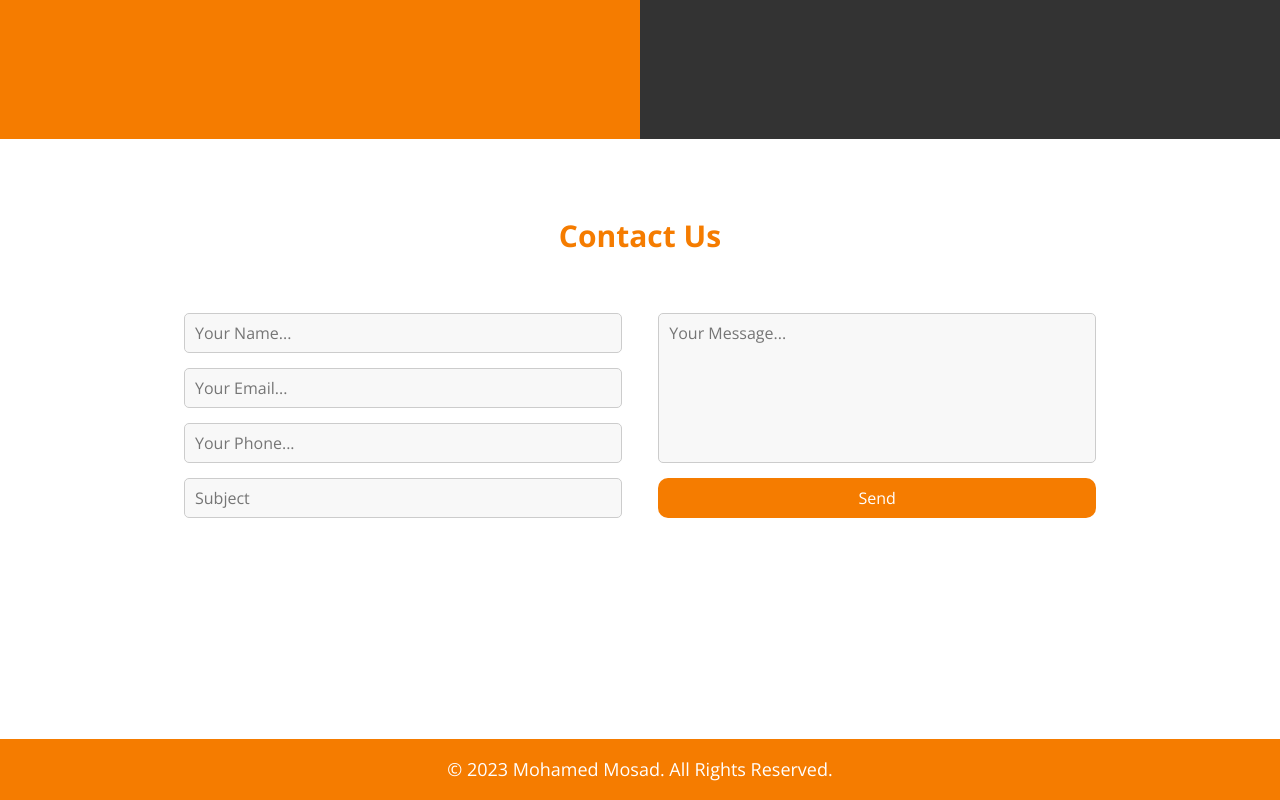
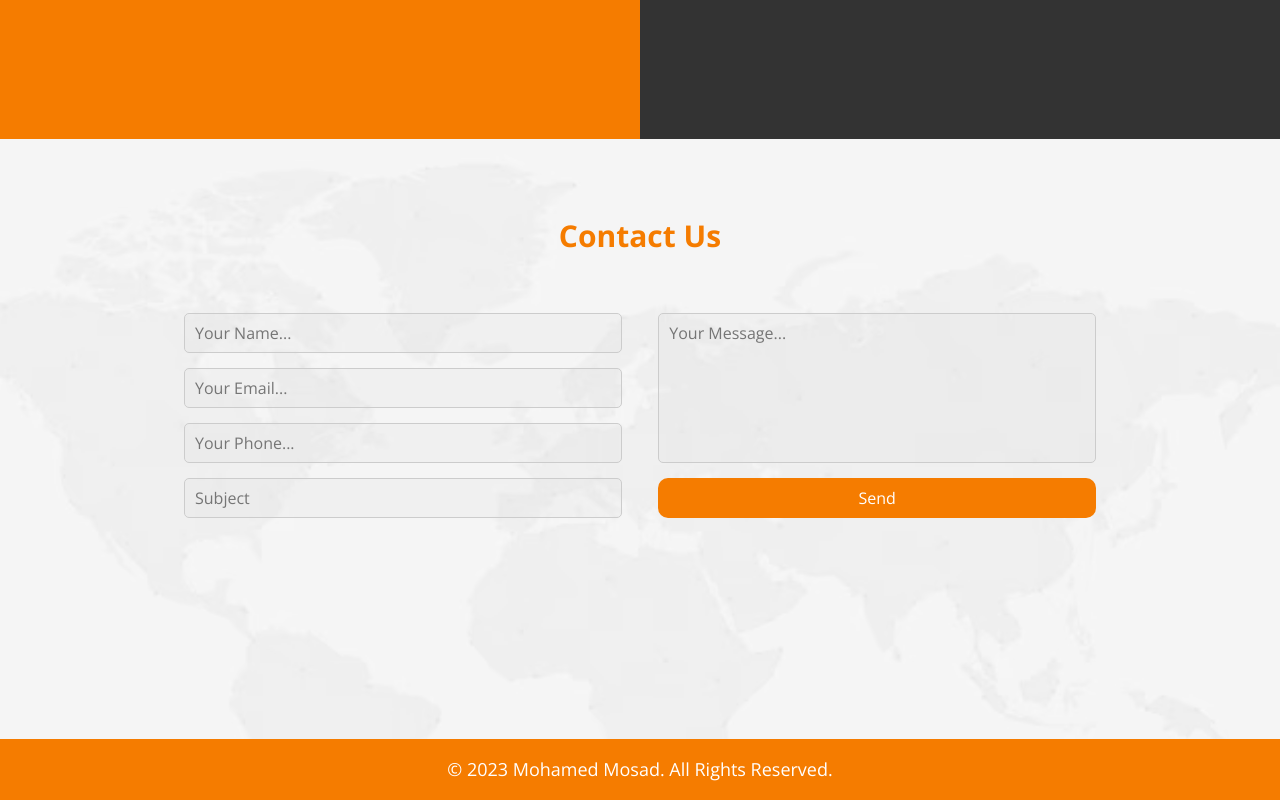
Before and after one commit to Mohamed-Mosad1/Special-Design, a plain HTML site: page index.html in a window 1280 px wide. Shown: the part 5091-5891 px from the top of the page. Drawn offline with nearby package versions, Linux system fonts and the light colour scheme.

Commit message:
contact bg fix

```diff
--- a/css/style.css
+++ b/css/style.css
@@ -676,7 +676,7 @@ body {
 
 .contact {
   min-height: 600px;
-  background-image: url("./img/worldwide-connection-gray-background-illustration-vector_53876-76827.avif");
+  background-image: url("../img/worldwide-connection-gray-background-illustration-vector_53876-76827.avif");
   background-size: cover;
   padding: 80px 0;
   position: relative;
```
